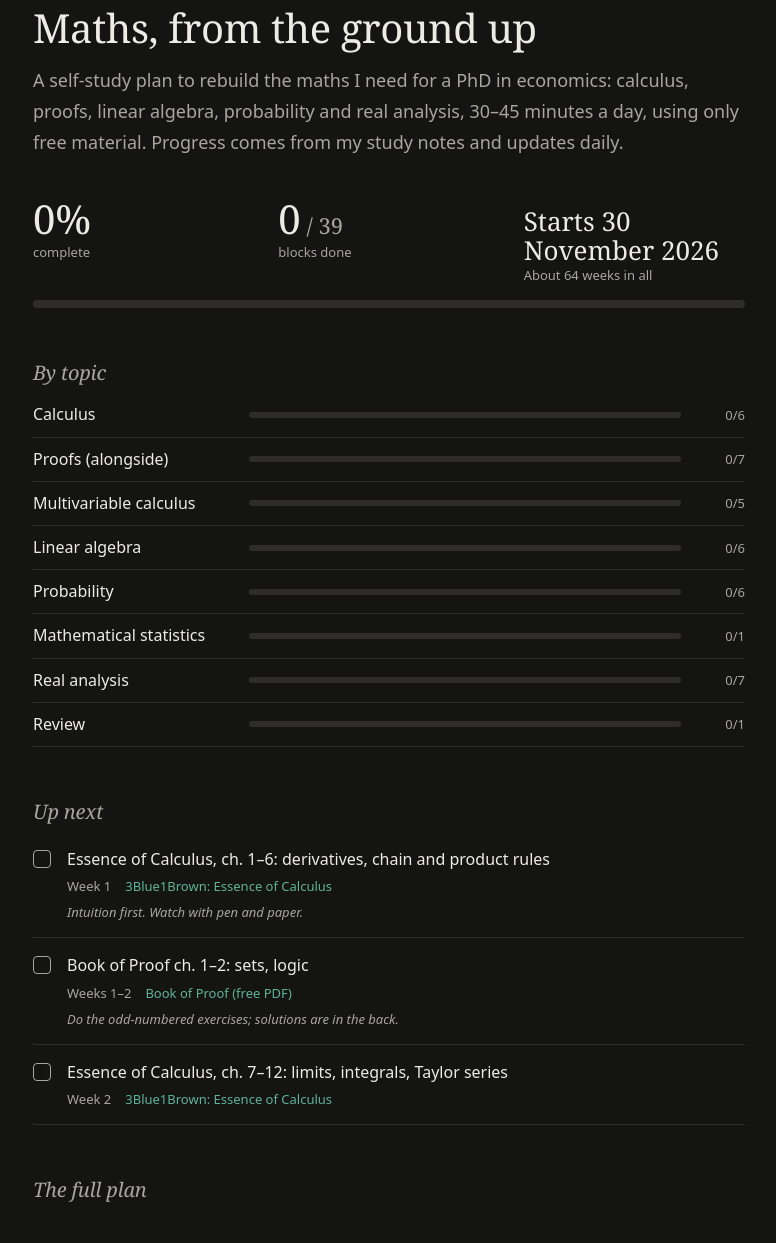
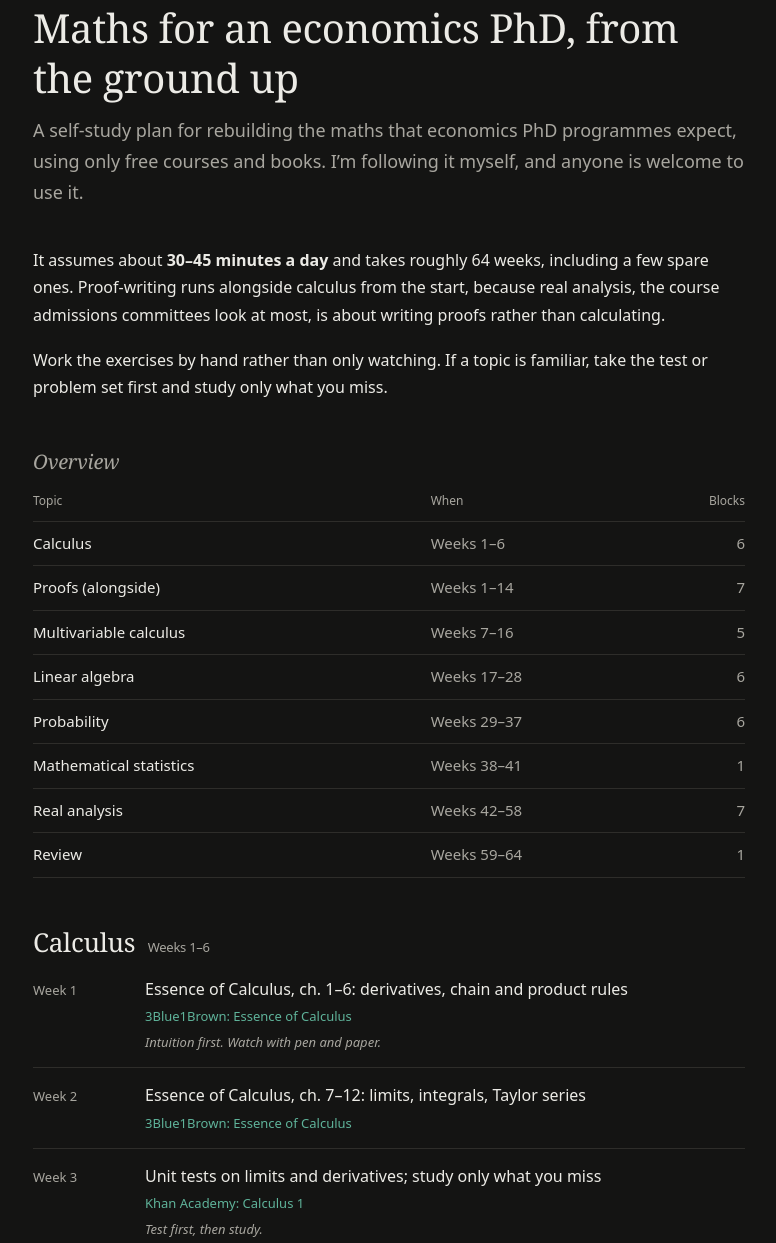
Before and after one commit to srkarmacharya/website, an Astro site: page /study-plan in a window 1280 px wide. Shown: the part 142-1385 px from the top of the page, without its empty margins (251-1027 px from the left). Built offline with nearby package versions, Linux system fonts and the light colour scheme; Astro itself is replaced by a stand-in of ours.

Commit message:
Make the study plan page static and public
Show the plan only, for anyone to follow. Remove progress tracking and the
vault sync step; progress stays in the Obsidian vault.

Co-Authored-By: Claude Opus 5.5 <noreply@anthropic.com>
Claude-Session: https://claude.ai/code/session_01Wg5cTsFW1rqyM8csG1DKVt

```diff
--- a/data/math-plan.md
+++ b/data/math-plan.md
@@ -1,17 +1,14 @@
----
-start: 2026-11-30
----
-# Math study plan
+# Maths for an economics PhD: a self-study plan
 
-Rebuilding the maths for an economics PhD (see [[Academia]]), 30–45 minutes a day.
+A free plan for rebuilding the maths that economics PhD programmes expect, at about 30–45 minutes a day. Copy this checklist into your own notes and tick off each block as you finish it.
 
-Tick a box when a block is done. My website's study plan page reads this note every day, so keep each line in this shape: `- [ ] Wk 1–2 · what to study · [resource](link)`, with an optional note indented underneath. Set `start` above to the Monday I begin; the site works out the current week from it.
+This file is the source for the Study plan page on sauryakarmacharya.com.np. Keep each line in this shape: `- [ ] Wk 1–2 · what to study · [resource](link)`, with an optional note indented underneath.
 
 ## Calculus
 - [ ] Wk 1 · Essence of Calculus, ch. 1–6: derivatives, chain and product rules · [3Blue1Brown: Essence of Calculus](https://www.3blue1brown.com/topics/calculus)
 	- Intuition first. Watch with pen and paper.
 - [ ] Wk 2 · Essence of Calculus, ch. 7–12: limits, integrals, Taylor series · [3Blue1Brown: Essence of Calculus](https://www.3blue1brown.com/topics/calculus)
-- [ ] Wk 3 · Unit tests on limits and derivatives; study only what I miss · [Khan Academy: Calculus 1](https://www.khanacademy.org/math/calculus-1)
+- [ ] Wk 3 · Unit tests on limits and derivatives; study only what you miss · [Khan Academy: Calculus 1](https://www.khanacademy.org/math/calculus-1)
 	- Test first, then study.
 - [ ] Wk 4 · Applications of derivatives, single-variable optimization · [Khan Academy: Calculus 1](https://www.khanacademy.org/math/calculus-1)
 - [ ] Wk 5 · Integrals and integration techniques · [Khan Academy: Calculus 2](https://www.khanacademy.org/math/calculus-2)
@@ -72,4 +69,4 @@ Tick a box when a block is done. My website's study plan page reads this note ev
 	- Compactness shows up in micro theory proofs.
 
 ## Review
-- [ ] Wk 59–64 · Buffer for missed weeks, then revisit my weakest topic
+- [ ] Wk 59–64 · Buffer for missed weeks, then revisit your weakest topic
--- a/src/components/PlanRow.astro
+++ b/src/components/PlanRow.astro
@@ -3,25 +3,25 @@ import type { Item } from '../lib/studyplan';
 interface Props { it: Item }
 const { it } = Astro.props;
 ---
-<div class:list={['plan-row', { done: it.done }]}>
-  <span class="mark" aria-label={it.done ? 'Done' : 'Not done yet'}>{it.done ? '✓' : ''}</span>
+<div class="plan-row">
+  <span class="wk small muted">{it.weekLabel}</span>
   <div class="body">
     <p class="topic">{it.topic}</p>
-    <p class="meta">
-      {it.weekLabel && <span>{it.weekLabel}</span>}
-      {it.links.map((l) => <a class="accent-link" href={l.url} rel="noopener">{l.label}</a>)}
-    </p>
+    {it.links.length > 0 && (
+      <p class="meta">{it.links.map((l) => <a class="accent-link" href={l.url} rel="noopener">{l.label}</a>)}</p>
+    )}
     {it.note && <p class="note">{it.note}</p>}
   </div>
 </div>
 
 <style>
-  .plan-row { display: grid; grid-template-columns: 22px 1fr; gap: 12px; padding: 14px 0; border-bottom: 1px solid var(--line); }
-  .mark { width: 18px; height: 18px; margin-top: 4px; border: 1.5px solid var(--muted); border-radius: 4px; display: inline-flex; align-items: center; justify-content: center; font-size: 12px; line-height: 1; color: var(--bg); }
-  .done .mark { background: var(--accent); border-color: var(--accent); }
-  .done .topic { color: var(--muted); }
+  .plan-row { display: grid; grid-template-columns: 96px 1fr; gap: 16px; padding: 14px 0; border-bottom: 1px solid var(--line); }
+  .wk { padding-top: 3px; font-variant-numeric: tabular-nums; }
   p { margin: 0; }
   .topic { font-size: 16px; }
-  .meta { font-size: 13px; color: var(--muted); display: flex; flex-wrap: wrap; gap: 4px 14px; margin-top: 2px; }
+  .meta { font-size: 13px; display: flex; flex-wrap: wrap; gap: 4px 14px; margin-top: 2px; }
   .note { font-size: 13px; color: var(--muted); font-style: italic; margin-top: 4px; }
+  @media (max-width: 560px) {
+    .plan-row { grid-template-columns: 1fr; gap: 2px; }
+  }
 </style>
--- a/src/lib/studyplan.ts
+++ b/src/lib/studyplan.ts
@@ -1,8 +1,8 @@
-// Reads data/math-plan.md at build time. That file is a copy of the note
-// "Math study plan.md" in Saurya's Obsidian vault, refreshed by the daily
-// workflow. Each task line looks like:
+// Reads data/math-plan.md at build time: a public maths self-study plan.
+// Each task line looks like:
 //   - [ ] Wk 1–2 · what to study · [resource](https://link)
-// with an optional note on an indented line underneath.
+// with an optional note on an indented line underneath, grouped under
+// "## Phase" headings. Tick marks are ignored: the site shows the plan only.
 import fs from 'node:fs';
 import path from 'node:path';
 
@@ -15,44 +15,23 @@ export interface Item {
   topic: string;
   links: Link[];
   note: string;
-  done: boolean;
 }
-export interface Phase { name: string; items: Item[]; done: number; total: number }
-export interface Plan {
-  start: Date | null;
-  week: number | null; // current week number, 1-based; null before the start date
-  phases: Phase[];
-  items: Item[];
-  done: number;
-  total: number;
-  thisWeek: Item[];
-  upNext: Item[];
-  behind: Item[];
-}
+export interface Phase { name: string; items: Item[]; from: number | null; to: number | null }
+export interface Plan { phases: Phase[]; items: Item[]; totalWeeks: number }
 
 const FILE = path.resolve('data', 'math-plan.md');
 const LINK = /\[([^\]]+)\]\((https?:\/\/[^)\s]+)\)/g;
 
-export function loadPlan(today = new Date()): Plan {
+export function loadPlan(): Plan {
   const text = fs.existsSync(FILE) ? fs.readFileSync(FILE, 'utf8') : '';
-  const lines = text.split(/\r?\n/);
-
-  let start: Date | null = null;
-  if (lines[0]?.trim() === '---') {
-    for (let i = 1; i < lines.length && lines[i].trim() !== '---'; i++) {
-      const m = lines[i].match(/^start:\s*(\d{4}-\d{2}-\d{2})/);
-      if (m) start = new Date(m[1] + 'T00:00:00+05:45');
-    }
-  }
-
   const items: Item[] = [];
   let phase = 'Plan';
-  for (const line of lines) {
+  for (const line of text.split(/\r?\n/)) {
     const h = line.match(/^##\s+(.+?)\s*$/);
     if (h) { phase = h[1]; continue; }
-    const t = line.match(/^[-*]\s+\[([ xX])\]\s+(.*)$/);
+    const t = line.match(/^[-*]\s+\[[ xX]\]\s+(.*)$/);
     if (t) {
-      let rest = t[2].trim();
+      let rest = t[1].trim();
       let from: number | null = null, to: number | null = null, weekLabel = '';
       const w = rest.match(/^Wk\s*(\d+)(?:\s*[–-]\s*(\d+))?/i);
       if (w) {
@@ -62,7 +41,7 @@ export function loadPlan(today = new Date()): Plan {
       }
       const links = [...rest.matchAll(LINK)].map((m) => ({ label: m[1], url: m[2] }));
       const topic = rest.replace(LINK, '').split('·').map((s) => s.trim()).filter(Boolean).join(' · ');
-      items.push({ phase, weekLabel, from, to, topic, links, note: '', done: t[1] !== ' ' });
+      items.push({ phase, weekLabel, from, to, topic, links, note: '' });
       continue;
     }
     const n = line.match(/^\s+[-*]\s+(.+)$/);
@@ -74,27 +53,11 @@ export function loadPlan(today = new Date()): Plan {
 
   const byName = new Map<string, Phase>();
   for (const it of items) {
-    if (!byName.has(it.phase)) byName.set(it.phase, { name: it.phase, items: [], done: 0, total: 0 });
+    if (!byName.has(it.phase)) byName.set(it.phase, { name: it.phase, items: [], from: null, to: null });
     const p = byName.get(it.phase)!;
-    p.items.push(it); p.total++; if (it.done) p.done++;
+    p.items.push(it);
+    if (it.from !== null) p.from = p.from === null ? it.from : Math.min(p.from, it.from);
+    if (it.to !== null) p.to = p.to === null ? it.to : Math.max(p.to, it.to);
   }
-
-  let week: number | null = null;
-  if (start) {
-    const days = Math.floor((today.getTime() - start.getTime()) / 864e5);
-    week = days >= 0 ? Math.floor(days / 7) + 1 : null;
-  }
-  const inWeek = (it: Item, wk: number) => it.from !== null && it.from <= wk && wk <= (it.to ?? it.from);
-  const thisWeek = week ? items.filter((it) => inWeek(it, week!)) : [];
-  const behind = week ? items.filter((it) => !it.done && it.to !== null && it.to < week!) : [];
-  const upNext = items
-    .filter((it) => !it.done && !thisWeek.includes(it) && !behind.includes(it))
-    .sort((a, b) => (a.from ?? 1e9) - (b.from ?? 1e9))
-    .slice(0, 3);
-
-  return {
-    start, week, phases: [...byName.values()], items,
-    done: items.filter((i) => i.done).length, total: items.length,
-    thisWeek, upNext, behind,
-  };
+  return { phases: [...byName.values()], items, totalWeeks: Math.max(0, ...items.map((i) => i.to ?? 0)) };
 }
--- a/src/pages/study-plan.astro
+++ b/src/pages/study-plan.astro
@@ -4,108 +4,62 @@ import PlanRow from '../components/PlanRow.astro';
 import { loadPlan } from '../lib/studyplan';
 
 const slug = (s: string) => s.toLowerCase().replace(/[^a-z0-9]+/g, '-').replace(/^-|-$/g, '');
-
 const plan = loadPlan();
-const pct = (d: number, t: number) => (t ? Math.round((d / t) * 100) : 0);
-const totalWeeks = Math.max(0, ...plan.items.map((i) => i.to ?? 0));
-const startText = plan.start?.toLocaleDateString('en-GB', { day: 'numeric', month: 'long', year: 'numeric', timeZone: 'Asia/Kathmandu' });
-const weekText = plan.week === null
-  ? (startText ? `Starts ${startText}` : 'Not started')
-  : plan.week > totalWeeks ? 'Plan period finished' : `Week ${plan.week} of ${totalWeeks}`;
-const built = new Date().toLocaleDateString('en-GB', { day: 'numeric', month: 'short', year: 'numeric', timeZone: 'Asia/Kathmandu' });
+const span = (from: number | null, to: number | null) =>
+  from === null ? '' : from === to ? `Week ${from}` : `Weeks ${from}–${to}`;
 ---
-<Base title="Study plan" description="A self-study plan to rebuild the maths for a PhD in economics, using free courses and books, with progress updated daily.">
+<Base title="Study plan" description="A free self-study plan to rebuild the maths for a PhD in economics: calculus, proofs, linear algebra, probability, statistics and real analysis.">
   <div class="intro">
-    <h1 class="page-title">Maths, from the ground up</h1>
-    <p class="lede">A self-study plan to rebuild the maths I need for a PhD in economics: calculus, proofs, linear algebra, probability and real analysis, 30–45 minutes a day, using only free material. Progress comes from my study notes and updates daily.</p>
+    <h1 class="page-title">Maths for an economics PhD, from the ground up</h1>
+    <p class="lede">A self-study plan for rebuilding the maths that economics PhD programmes expect, using only free courses and books. I’m following it myself, and anyone is welcome to use it.</p>
+    <div class="prose small-prose">
+      <p>It assumes about <strong>30–45 minutes a day</strong> and takes roughly {plan.totalWeeks} weeks, including a few spare ones. Proof-writing runs alongside calculus from the start, because real analysis, the course admissions committees look at most, is about writing proofs rather than calculating.</p>
+      <p>Work the exercises by hand rather than only watching. If a topic is familiar, take the test or problem set first and study only what you miss.</p>
+    </div>
   </div>
 
-  <section class="stats" aria-label="Progress summary">
-    <div>
-      <span class="big">{pct(plan.done, plan.total)}%</span>
-      <span class="small muted">complete</span>
-    </div>
-    <div>
-      <span class="big">{plan.done}<span class="of"> / {plan.total}</span></span>
-      <span class="small muted">blocks done</span>
-    </div>
-    <div>
-      <span class="big wk">{weekText}</span>
-      <span class="small muted">{plan.week !== null && startText ? `Started ${startText}` : 'About 64 weeks in all'}</span>
-    </div>
-  </section>
-  <div class="bar main" role="progressbar" aria-valuenow={pct(plan.done, plan.total)} aria-valuemin="0" aria-valuemax="100" aria-label="Overall progress">
-    <span style={`width:${pct(plan.done, plan.total)}%`}></span>
-  </div>
-
-  <section class="phases">
-    <h2 class="label">By topic</h2>
-    {plan.phases.map((p) => (
-      <div class="phase">
-        <a href={`#${slug(p.name)}`}>{p.name}</a>
-        <div class="bar" aria-hidden="true"><span style={`width:${pct(p.done, p.total)}%`}></span></div>
-        <span class="small muted num">{p.done}/{p.total}</span>
-      </div>
-    ))}
+  <section class="overview">
+    <h2 class="label">Overview</h2>
+    <table>
+      <thead><tr><th scope="col">Topic</th><th scope="col">When</th><th scope="col" class="num">Blocks</th></tr></thead>
+      <tbody>
+        {plan.phases.map((p) => (
+          <tr>
+            <th scope="row"><a href={`#${slug(p.name)}`}>{p.name}</a></th>
+            <td class="muted">{span(p.from, p.to)}</td>
+            <td class="num muted">{p.items.length}</td>
+          </tr>
+        ))}
+      </tbody>
+    </table>
   </section>
 
-  {plan.week !== null && plan.week <= totalWeeks && (
-    <section class="now">
-      <h2 class="label">This week</h2>
-      {plan.thisWeek.length === 0 ? <p class="muted">Nothing scheduled.</p> : plan.thisWeek.map((it) => <PlanRow it={it} />)}
-    </section>
-  )}
-
-  {plan.behind.length > 0 && (
-    <section class="now">
-      <h2 class="label">Still open from earlier weeks</h2>
-      {plan.behind.map((it) => <PlanRow it={it} />)}
-    </section>
-  )}
-
-  {plan.upNext.length > 0 && (
-    <section class="now">
-      <h2 class="label">Up next</h2>
-      {plan.upNext.map((it) => <PlanRow it={it} />)}
-    </section>
-  )}
-
   <section class="full">
-    <h2 class="label">The full plan</h2>
     {plan.phases.map((p) => (
       <div class="group" id={slug(p.name)}>
-        <h3>{p.name} <span class="small muted">{p.done}/{p.total}</span></h3>
+        <h2>{p.name} <span class="small muted">{span(p.from, p.to)}</span></h2>
         {p.items.map((it) => <PlanRow it={it} />)}
       </div>
     ))}
   </section>
 
   <section class="sources small muted">
-    <h2 class="label">About this plan</h2>
-    <p>The plan lives as a checklist in my Obsidian notes. Each day the site copies that note and rebuilds this page, so a ticked box shows up here within a day. Every course and book listed is free to use online.</p>
-    <p>Page built {built}.</p>
+    <h2 class="label">Notes</h2>
+    <p>Every resource here is free to use online. Week numbers are a guide: if a block takes longer, move the rest back rather than skipping it. The plan is also kept as a Markdown checklist in this site’s <a href="https://github.com/srkarmacharya/website/blob/main/data/math-plan.md">GitHub repository</a>, which you can copy into your own notes and tick off as you go.</p>
   </section>
 </Base>
 
 <style>
   .intro { max-width: 760px; }
-  .stats { display: grid; grid-template-columns: repeat(3, minmax(0, 1fr)); gap: 24px; margin-bottom: 14px; }
-  .stats div { display: flex; flex-direction: column; }
-  .big { font-family: var(--serif); font-size: 40px; line-height: 1.1; }
-  .big.wk { font-size: 26px; padding-top: 10px; }
-  .of { font-size: 22px; color: var(--muted); }
-  .bar { height: 6px; background: var(--line); border-radius: 999px; overflow: hidden; }
-  .bar span { display: block; height: 100%; background: var(--accent); border-radius: 999px; }
-  .bar.main { height: 8px; }
-  .phases, .now, .full, .sources { margin-top: 52px; }
-  .phase { display: grid; grid-template-columns: 200px 1fr 48px; align-items: center; gap: 16px; padding: 8px 0; border-bottom: 1px solid var(--line); }
-  .phase a { text-decoration: none; }
+  .small-prose { font-size: 16px; }
+  .overview, .full, .sources { margin-top: 48px; }
+  table { width: 100%; border-collapse: collapse; font-size: 15px; }
+  th, td { padding: 9px 0; border-bottom: 1px solid var(--line); text-align: left; font-weight: 400; }
+  thead th { font-size: 12px; color: var(--muted); }
+  tbody th a { text-decoration: none; }
   .num { text-align: right; font-variant-numeric: tabular-nums; }
-  .group h3 { font-size: 23px; margin: 36px 0 4px; }
+  .group h2 { font-size: 26px; margin: 44px 0 4px; }
+  .group h2 .small { font-family: var(--sans); font-size: 13px; margin-left: 6px; }
   .sources p { max-width: 760px; }
-  @media (max-width: 640px) {
-    .stats { grid-template-columns: 1fr 1fr; }
-    .stats div:last-child { grid-column: 1 / -1; }
-    .phase { grid-template-columns: 1fr 64px 40px; gap: 10px; }
-  }
+  .sources a { color: inherit; }
 </style>
```
Also changed, not shown: PROJECT_NOTES.md (+5 -6 lines), .github/workflows/update-data.yml.
